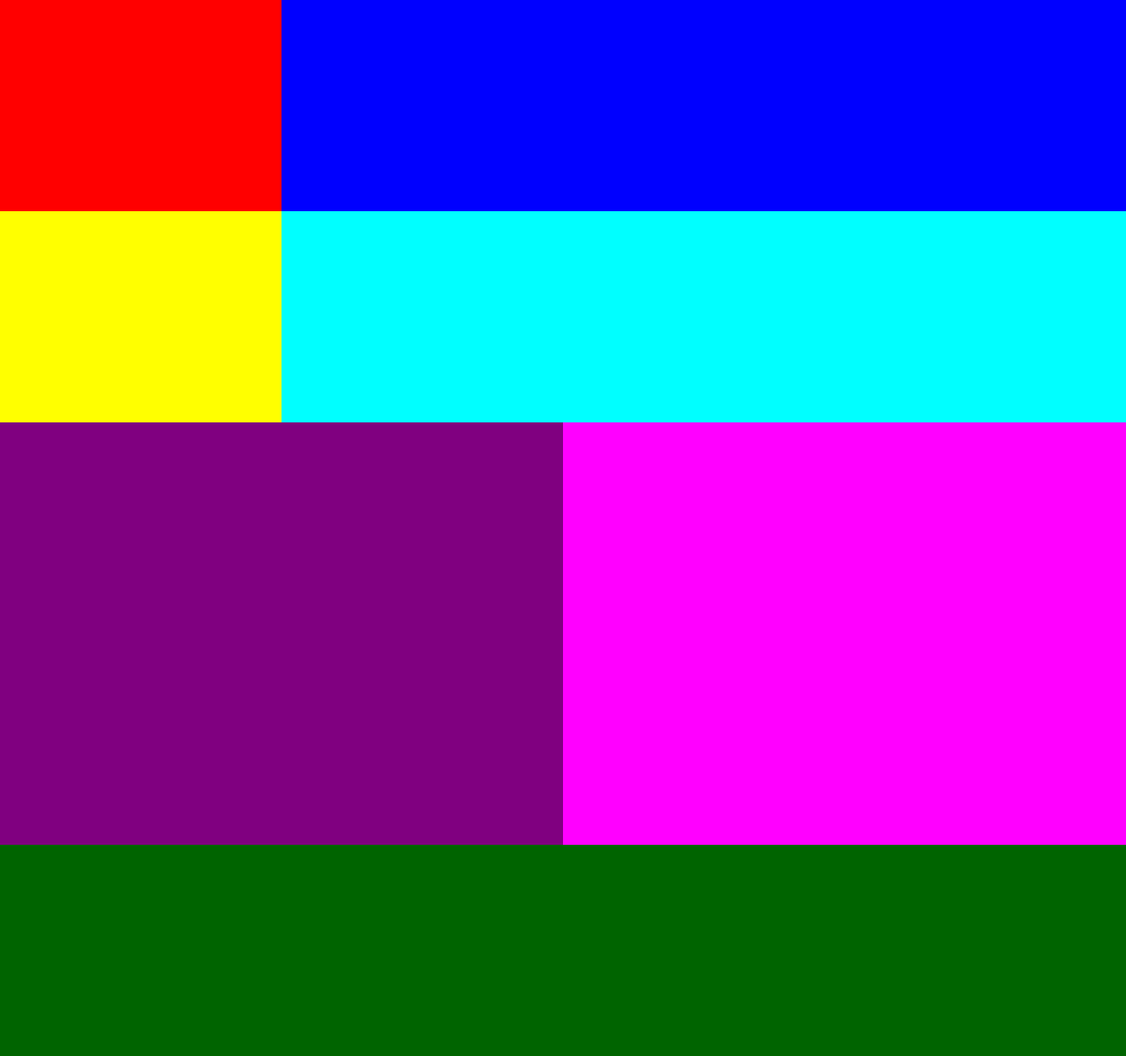
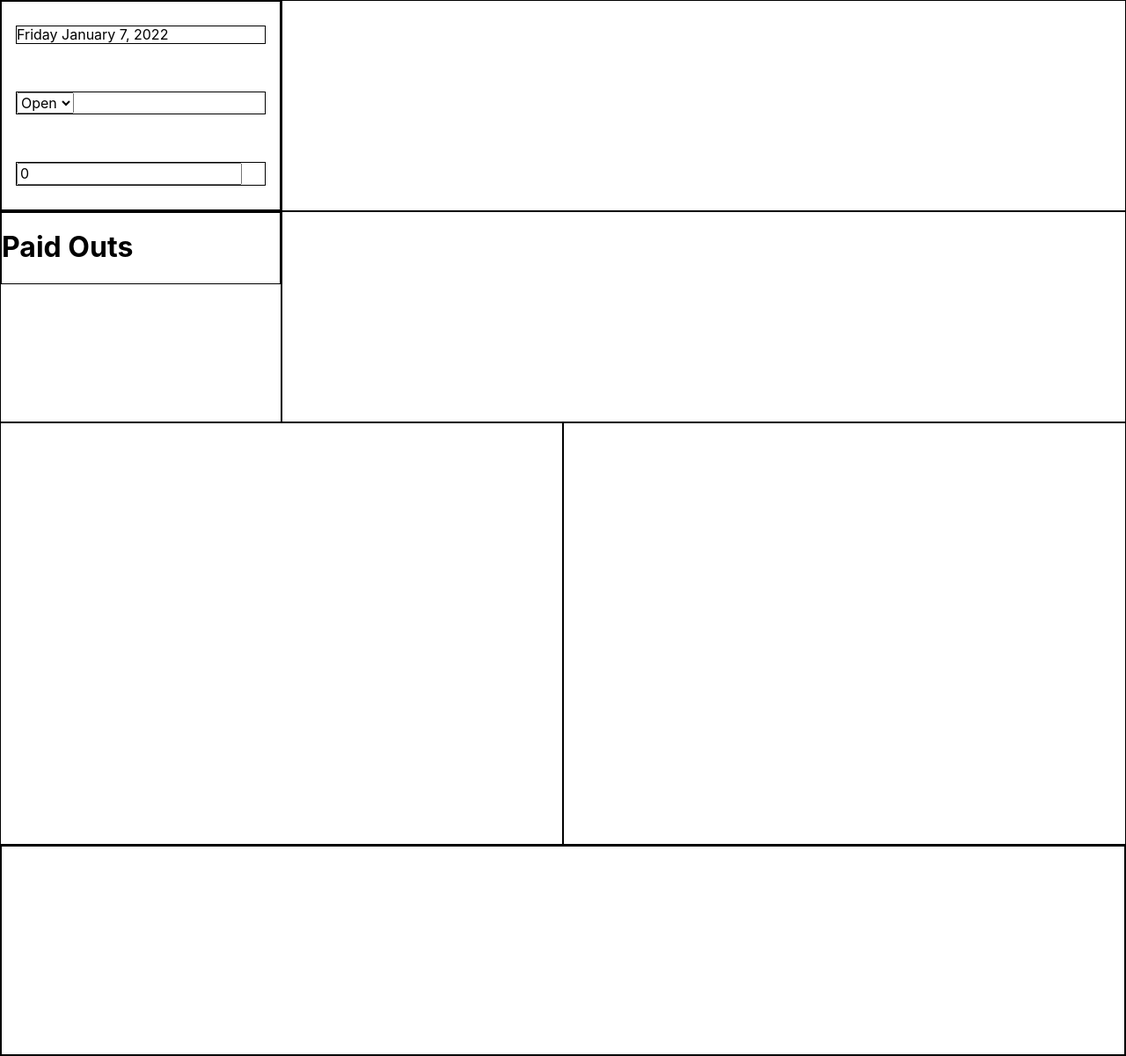
Before and after one commit to PrinceCaedu/todo-react, a Next.js app: page /Checkout in a window 1280 px wide. Shown: the whole page at 88% size. Built offline with nearby package versions, Linux system fonts and the light colour scheme.

Commit message:
add Breakdown and Cornerdata components

```diff
--- /dev/null
+++ b/components/Breakdown.jsx
@@ -0,0 +1,10 @@
+import styles from '../styles/Breakdown.module.css'
+
+export default function Breakdown() {
+
+    return (
+        <div className={ styles.container }>
+
+        </div>
+    )
+}
--- /dev/null
+++ b/components/CornerData.jsx
@@ -0,0 +1,33 @@
+import styles from '../styles/CornerData.module.css'
+
+export default function CornerData( { date, type, startingBalance, updateDataFn } ) {
+
+    function handleChange( { target: { value } } ) {
+        updateDataFn( { type, startingBalance: value } )
+    }
+
+    function handleSelect( { target: { value } } ) {
+        updateDataFn( { type: value, startingBalance } )
+    }
+
+    // const formattedDate = new Date( date ).toString()
+
+    return (
+        <div className={ styles.container }>
+            <div>{ date }</div>
+            <div>
+                <select value={ type } onChange={ handleSelect } >
+                    <option>Open</option>
+                    <option>Mid</option>
+                    <option>Close</option>
+                </select>
+            </div>
+            <div>
+                <input
+                    value={ startingBalance }
+                    onChange={ handleChange }
+                />
+            </div>
+        </div>
+    )
+}
--- a/components/Shift.jsx
+++ b/components/Shift.jsx
@@ -1,5 +1,7 @@
-import { useState } from 'react'
+import { useReducer } from 'react'
 import styles from '../styles/Shift.module.css'
+
+import { Breakdown, CornerData } from '../components'
 
 
 const employeeData = {
@@ -9,7 +11,6 @@ const employeeData = {
 }
 
 const drawerCountData = {
-    expectedBalance: 0,
     balance: 0,
     variance: 0,
     counts: {
@@ -28,8 +29,9 @@ const drawerCountData = {
 }
 
 const shiftData = {
-    date: Date.now(),
-    type: null,
+    date: "Friday January 7, 2022",
+    type: 'Open',
+
     employees: {
         totalCashSales: 0,
         totalTips: 0,
@@ -39,52 +41,92 @@ const shiftData = {
     cuts: [],
     startDrawerCount: Object.assign( {}, drawerCountData ),
     endDrawerCount: Object.assign( {}, drawerCountData ),
-    data: {
-        totalCash: 0,   //? the sum of the starting balance and the total cash sales from all employees
-        totalDeficit: 0,    //? the sum of all employees tips and all paid outs
-        expectedEndingBalance: 0,   //? the result of total cash - total deficit
-        endingBalance: 0,   //? the balance of the end of shift drawer count
-        startingBalance: 0,    //? from user input, is also the expected balance of the start of shift drawer count
-    },
+
+    totalCash: 0,   //? the sum of the starting balance and the total cash sales from all employees
+    totalDeficit: 0,    //? the sum of all employees tips and all paid outs
+    expectedEndingBalance: 0,   //? the result of total cash - total deficit
+    endingBalance: 0,   //? the balance of the end of shift drawer count
+    startingBalance: 0,    //? from user input, is also the expected balance of the start of shift drawer count
 }
 
-function createState() {
-    const state = Object.assign( {}, shiftData )
+const breakdownData = ({
+    totalCash,
+    totalDeficit,
+    expectedEndingBalance,
+    endingBalance,
+    startingBalance,
+}) => ({
+    totalCash,
+    totalDeficit,
+    expectedEndingBalance,
+    endingBalance,
+    startingBalance,
+})
 
-    return state
+function initialState() {
+    return { ...shiftData }
+}
+
+function reducer( state, action ) {
+    switch ( action.type ) {
+        case 'updateCornerData': {
+            const newState = { ...state, ...action.data }
+            return newState
+        }
+
+        case 'updatePaidOuts': {
+            const newState = { ...state, paidOuts: { ...action.data } }
+            // newState.paidOuts = { ...action.data }
+            return newState
+        }
+
+        default:
+            return state;
+    }
 }
 
 
-/*
-    TODO: look into useReducer, most likely better than useState and tons of custom functions
+function PaidOut( { total, amounts, updateDataFn } ) {
 
-*/
+    return (
+        <div>
+            <h1>Paid Outs</h1>
+        </div>
+    )
+}
+
+
 
 export default function Shift() {
 
-    // get data if data exists and load into state
-    // if data does not exist, create empty data object and load into state
-    const blankState = createState()
-
-    const [ state, setState ] = useState( blankState )
-
-
-
+    const [ state, dispatch ] = useReducer( reducer, initialState() )
 
 
     return (
         <div className={ styles.grid }>
 
-            <div className={ styles.dataone } ></div>
+            <div className={ styles.dataone } >
+                <CornerData
+                    date={ state.date }
+                    type={ state.type }
+                    startingBalance={ state.startingBalance }
+                    updateDataFn={ data => dispatch( { type: 'updateCornerData', data } ) }
+                />
+            </div>
             <div className={ styles.employees } ></div>
-            <div className={ styles.paidouts } ></div>
+            <div className={ styles.paidouts } >
+                <PaidOut
+                    total={ state.paidOuts.total }
+                    amounts={ state.paidOuts.amounts }
+                    updateDataFn={ data => dispatch( { type: 'updatePaidOuts', data } ) }
+                />
+            </div>
             <div className={ styles.cuts } ></div>
             <div className={ styles.startdrawer } ></div>
             <div className={ styles.enddrawer } ></div>
-            <div className={ styles.breakdown } ></div>
-
-
-
+            <div className={ styles.breakdown } >
+                <Breakdown { ...breakdownData( state ) } />
+            </div>
         </div>
     )
 }
--- a/package.json
+++ b/package.json
@@ -12,6 +12,7 @@
     "@fortawesome/fontawesome-svg-core": "^1.2.36",
     "@fortawesome/free-solid-svg-icons": "^5.15.4",
     "@fortawesome/react-fontawesome": "^0.1.16",
+    "moment": "^2.29.1",
     "next": "12.0.7",
     "react": "17.0.2",
     "react-dom": "17.0.2",
--- /dev/null
+++ b/styles/Breakdown.module.css
@@ -0,0 +1,5 @@
+
+.container {
+    width: 100%;
+    height: 100%;
+}
--- /dev/null
+++ b/styles/CornerData.module.css
@@ -0,0 +1,11 @@
+
+.container {
+    display: flex;
+    flex-direction: column;
+    justify-content: space-around;
+
+    height: 100%;
+    width: 100%;
+
+    padding: 0px 1em;
+}
--- a/styles/Shift.module.css
+++ b/styles/Shift.module.css
@@ -14,39 +14,45 @@
 
     height: 150vh;
     width: 100vw;
+
+    box-sizing: border-box;
+}
+
+.grid div {
+    border: solid black 1px;
 }
 
 .dataone {
     grid-area: dataone;
-    background-color: red;
+    /* background-color: red; */
 }
 
 .employees {
     grid-area: employees;
-    background-color: blue;
+    /* background-color: blue; */
 }
 
 .paidouts {
     grid-area: paidouts;
-    background-color: yellow;
+    /* background-color: yellow; */
 }
 
 .cuts {
     grid-area: cuts;
-    background-color: cyan;
+    /* background-color: cyan; */
 }
 
 .startdrawer {
     grid-area: start-drawer;
-    background-color: purple;
+    /* background-color: purple; */
 }
 
 .enddrawer {
     grid-area: end-drawer;
-    background-color: magenta;
+    /* background-color: magenta; */
 }
 
 .breakdown {
     grid-area: breakdown;
-    background-color: darkgreen;
+    /* background-color: darkgreen; */
 }
```
Also changed, not shown: components/index.js (+7 -3 lines), 1 other file (tests, documents, lock files or other folders).
